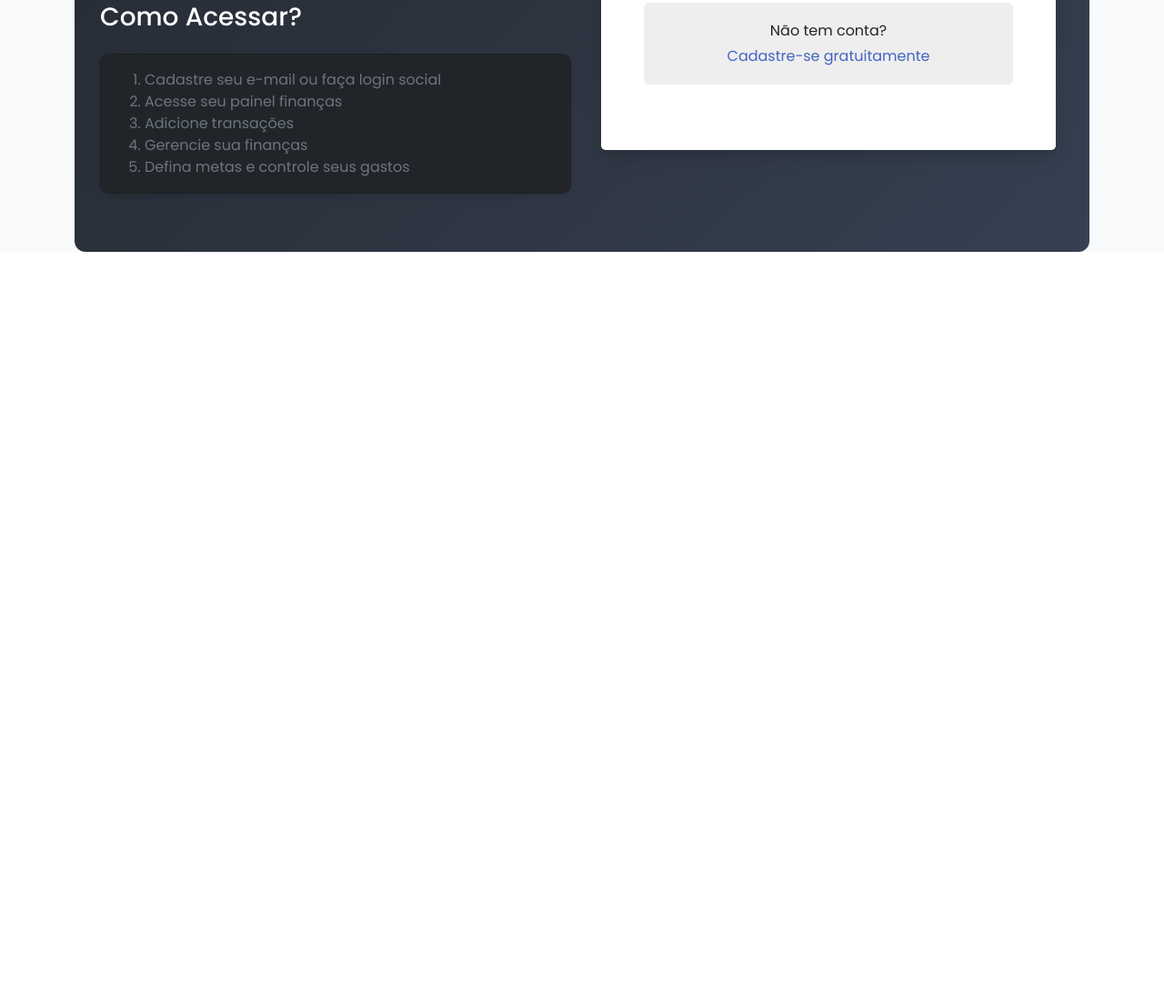
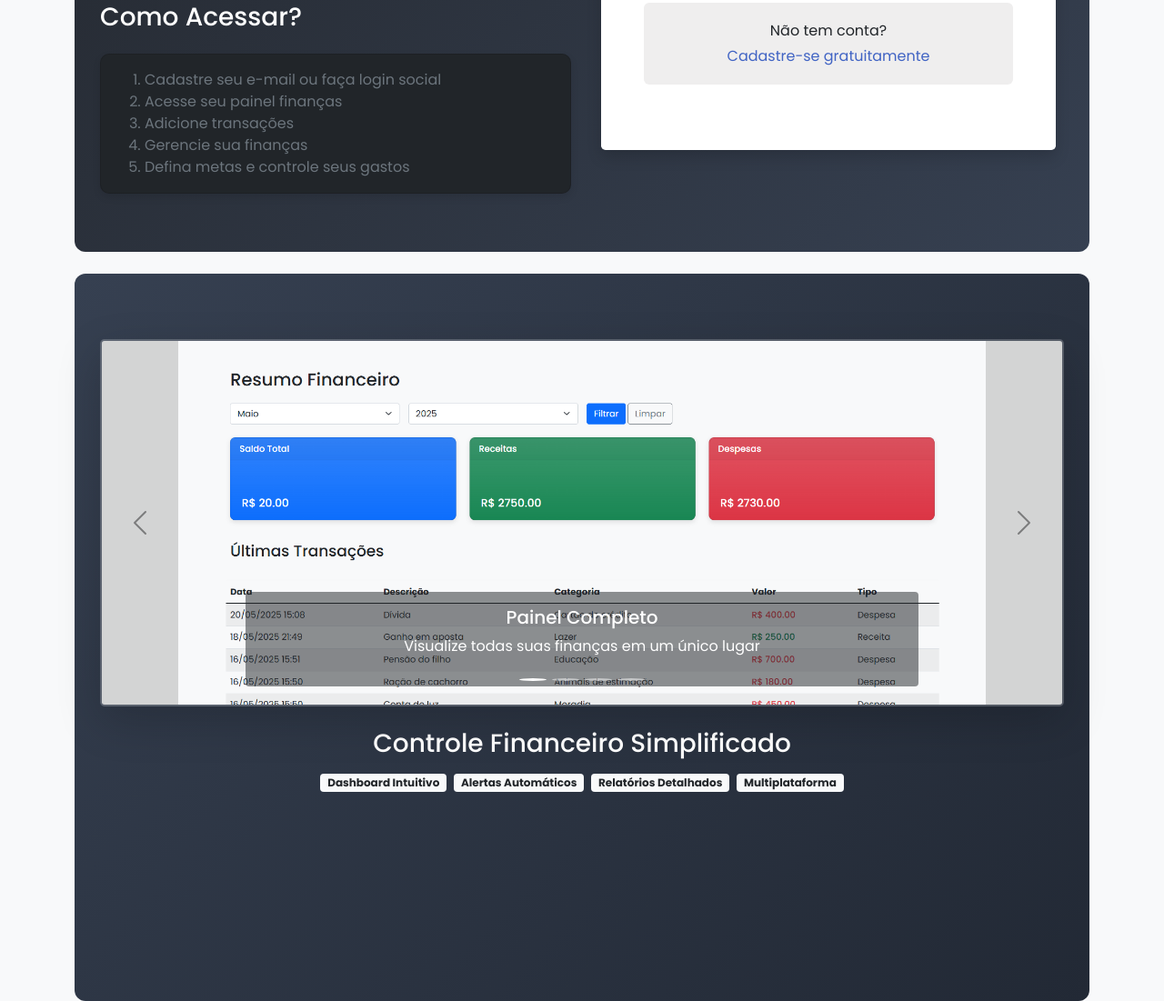
Before and after one commit to Matheus153/flask-financas, a Flask app: page /login in a window 1280 px wide. Shown: the part 834-1935 px from the top of the page at 91% size. Before the commit the page ends 1111 px from the top, so only its background shows below. Run offline with Flask 3, Linux system fonts and the light colour scheme; some libraries are stand-ins or nearby versions.

Commit message:
update: adicionando preview em forma de carrossel na página de login

```diff
--- a/static/style.css
+++ b/static/style.css
@@ -203,12 +203,50 @@
     background: linear-gradient(135deg,rgb(33, 36, 41) 0%,rgb(54, 64, 81) 100%);
 }
 
+.bg-second-gradient {
+    background: linear-gradient(135deg,rgb(54, 64, 81) 0%,rgb(34, 41, 53) 100%);
+}
+
 .card-hover {
     transition: transform 0.2s;
 }
 
 .card-hover:hover {
     transform: translateY(-5px);
+}
+
+/* Estilos para o carrossel de login */
+#loginCarousel {
+    border: 2px solid rgba(255, 255, 255, 0.2);
+}
+
+.carousel-item {
+    transition: transform 1.5s ease-in-out;
+}
+
+.carousel-control-prev, .carousel-control-next {
+    width: 8%;
+    background: rgba(0, 0, 0, 0.3);
+}
+
+.carousel-control-prev-icon,
+.carousel-control-next-icon {
+    filter: invert(1);
+    width: 2rem;
+    height: 2rem;
+}
+
+.carousel-indicators button {
+    width: 12px;
+    height: 12px;
+    border-radius: 50%;
+    margin: 0 5px;
+    background-color: rgba(255, 255, 255, 0.5);
+    border: none;
+}
+
+.carousel-indicators .active {
+    background-color: white;
 }
 
 /* Floating Action Button */
--- a/templates/login.html
+++ b/templates/login.html
@@ -124,6 +124,94 @@
     </div>
 </div>
 
+<div class="hero-section bg-second-gradient mt-4">
+    <div class="container">
+
+        <!-- Coluna do Carrossel -->
+        <div class="mb-5 mb-lg-0">
+            <div id="loginCarousel" class="carousel slide shadow-lg rounded-3 overflow-hidden" data-bs-ride="carousel">
+                <!-- Indicadores -->
+                <div class="carousel-indicators">
+                    <button type="button" data-bs-target="#loginCarousel" data-bs-slide-to="0" class="active"></button>
+                    <button type="button" data-bs-target="#loginCarousel" data-bs-slide-to="1"></button>
+                    <button type="button" data-bs-target="#loginCarousel" data-bs-slide-to="2"></button>
+                    <button type="button" data-bs-target="#loginCarousel" data-bs-slide-to="3"></button>
+                </div>
+
+                <!-- Slides -->
+                <div class="carousel-inner">
+                    <!-- Slide 1: Index Preview -->
+                    <div class="carousel-item active">
+                        <img src="{{ url_for('static', filename='images/index.png') }}" class="d-block w-100"
+                            alt="Dashboard Insight Finance" style="height: 400px; object-fit: cover;">
+                        <div class="carousel-caption d-none d-md-block bg-dark bg-opacity-50 p-3 rounded">
+                            <h5>Painel Completo</h5>
+                            <p>Visualize todas suas finanças em um único lugar</p>
+                        </div>
+                    </div>
+
+                    <!-- Slide 2: Alert Feature -->
+                    <div class="carousel-item">
+                        <img src="{{ url_for('static', filename='images/alert.png') }}" class="d-block w-100"
+                            alt="Sistema de Alertas" style="height: 400px; object-fit: cover;">
+                        <div class="carousel-caption d-none d-md-block bg-dark bg-opacity-50 p-3 rounded">
+                            <h5>Alertas Inteligentes</h5>
+                            <p>Notificações quando seus gastos atingirem limites críticos</p>
+                        </div>
+                    </div>
+
+                    <!-- Slide 3: Reports -->
+                    <div class="carousel-item">
+                        <img src="{{ url_for('static', filename='images/dashboards.png') }}" class="d-block w-100"
+                            alt="Relatórios Financeiros" style="height: 400px; object-fit: cover;">
+                        <div class="carousel-caption d-none d-md-block bg-dark bg-opacity-50 p-3 rounded">
+                            <h5>Relatórios Detalhados</h5>
+                            <p>Gráficos e análises para melhor tomada de decisão</p>
+                        </div>
+                    </div>
+
+                    <!-- Slide 4:  -->
+                    <div class="carousel-item">
+                        <div class="d-flex justify-content-center">
+                            <img src="{{ url_for('static', filename='images/mobile.png') }}" class="d-block"
+                                alt="Relatórios Financeiros" style="height: 400px; object-fit: cover;">
+                        </div>
+                        <div class="carousel-caption d-none d-md-block bg-dark bg-opacity-50 p-3 rounded">
+                            <h5>Acesso em Qualquer Lugar</h5>
+                            <p>Interface responsiva para dispositivos móveis</p>
+                        </div>
+                    </div>
+                </div>
+
+                <!-- Controles -->
+                <button class="carousel-control-prev" type="button" data-bs-target="#loginCarousel"
+                    data-bs-slide="prev">
+                    <span class="carousel-control-prev-icon" aria-hidden="true"></span>
+                    <span class="visually-hidden">Anterior</span>
+                </button>
+                <button class="carousel-control-next" type="button" data-bs-target="#loginCarousel"
+                    data-bs-slide="next">
+                    <span class="carousel-control-next-icon" aria-hidden="true"></span>
+                    <span class="visually-hidden">Próximo</span>
+                </button>
+            </div>
+
+            <!-- Texto de chamada abaixo do carrossel -->
+            <div class="text-center mt-4 text-white">
+                <h3 class="mb-3">Controle Financeiro Simplificado</h3>
+                <div class="d-flex justify-content-center flex-wrap">
+                    <span class="badge bg-light text-dark me-2 mb-2">Dashboard Intuitivo</span>
+                    <span class="badge bg-light text-dark me-2 mb-2">Alertas Automáticos</span>
+                    <span class="badge bg-light text-dark me-2 mb-2">Relatórios Detalhados</span>
+                    <span class="badge bg-light text-dark mb-2">Multiplataforma</span>
+                </div>
+            </div>
+        </div>
+
+    </div>
+</div>
+
+
 <!-- Firebase SDK -->
 <script src="https://www.gstatic.com/firebasejs/9.22.0/firebase-app-compat.js"></script>
 <script src="https://www.gstatic.com/firebasejs/9.22.0/firebase-auth-compat.js"></script>
@@ -141,6 +229,15 @@
 
     // Inicialização do Firebase
     const firebaseApp = firebase.initializeApp(firebaseConfig);
+
+    // Configuração automática do carrossel
+    document.addEventListener('DOMContentLoaded', function () {
+        const myCarousel = new bootstrap.Carousel('#loginCarousel', {
+            interval: 5000, // Muda a cada 5 segundos
+            wrap: true,
+            pause: 'hover'
+        });
+    });
 
     // Funções de login social
     const handleSocialLogin = async (provider) => {
```
Also changed, not shown: static/images/alert.png (added), static/images/dashboards.png (added), static/images/index.png (added), static/images/mobile.png (added), static/images/profile.png (added).
